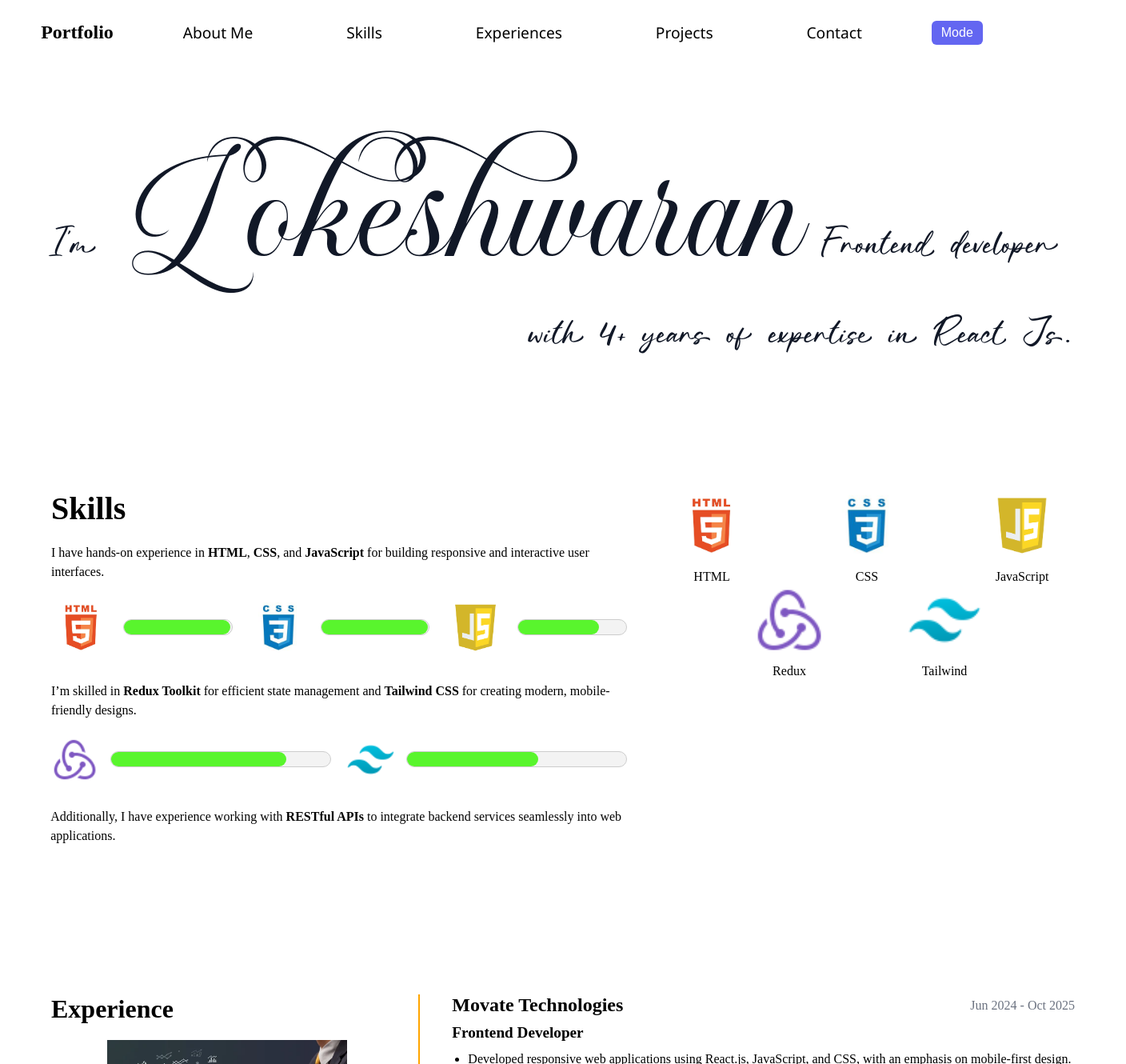
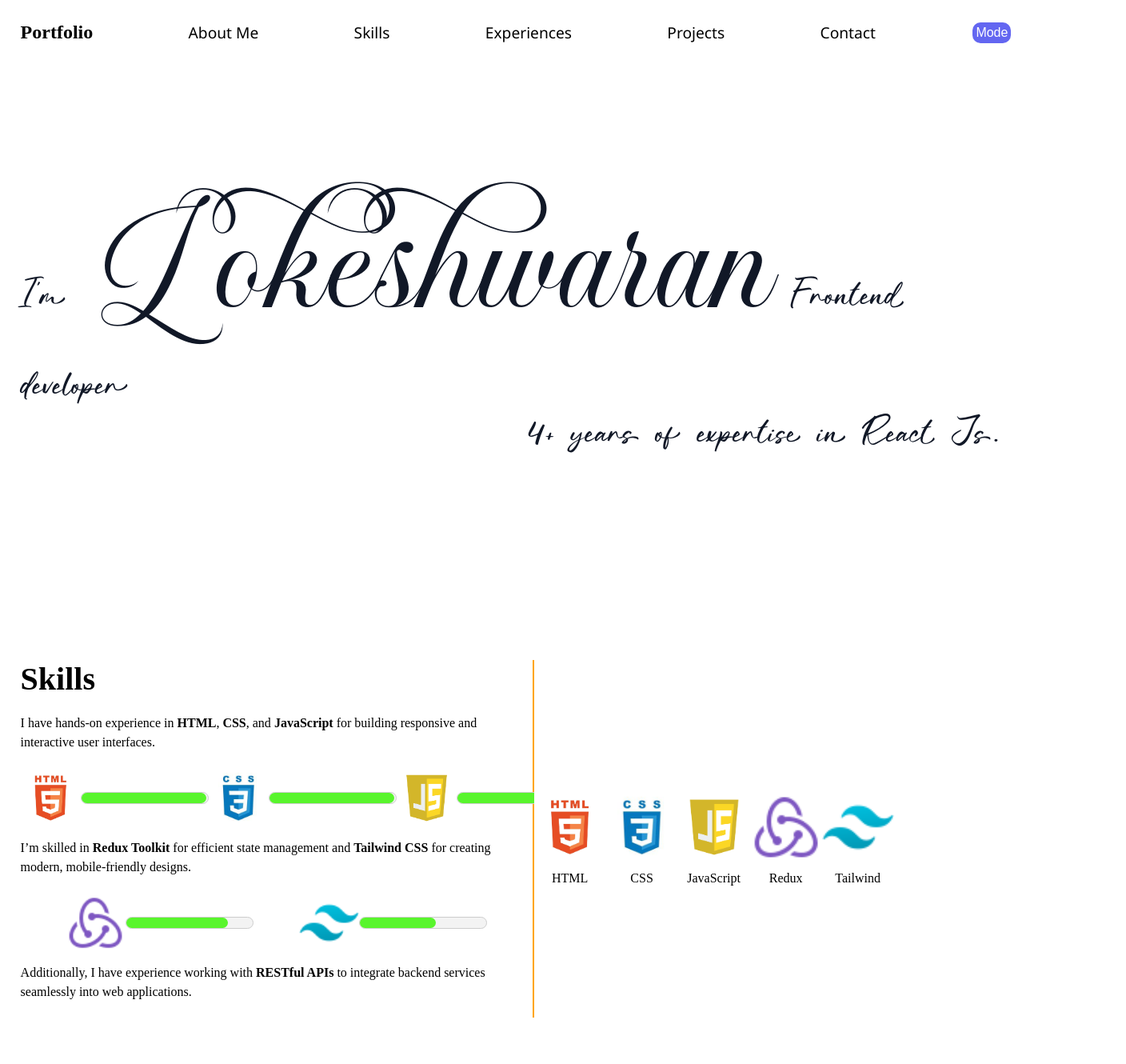
Before and after one commit to Lokeshwaran-V/my-portfolio, a React (Vite) app: page / in a window 1280 px wide. Shown: the top 1330 px of the page at 80% size, 1408 px wide, since content can reach past the window. Built offline with nearby package versions, Linux system fonts and the light colour scheme.

Commit message:
About.jsx change and Nav.jsx

```diff
--- a/src/App.jsx
+++ b/src/App.jsx
@@ -11,9 +11,9 @@ function App() {
       <Navigation />
       <About />
       <Skills />
-      <Experience />
+      {/* <Experience />
       <Project />
-      <Contact />
+      <Contact /> */}
     </>
   );
 }
--- a/src/pages/About.jsx
+++ b/src/pages/About.jsx
@@ -25,7 +25,7 @@ export default function About() {
             data-aos-duration="1200"
             className="about__text about__text--experience"
           >
-            with 4+ years of expertise in React Js.
+            4+ years of expertise in React Js.
           </p>
         </div>
       </div>
--- a/src/pages/Skills.jsx
+++ b/src/pages/Skills.jsx
@@ -21,7 +21,7 @@ export default function Skills() {
             <h2>Skills</h2>
           </div>
           <div className="skills__description">
-            <p data-aos="fade-right" data-aos-duration="500">
+            <p data-aos="fade-right" data-aos-duration="800">
               I have hands-on experience in <strong>HTML</strong>, <strong>CSS</strong>, and <strong>JavaScript</strong> for building responsive and interactive user interfaces.
             </p>
             <div className="skills__progress">
@@ -29,31 +29,31 @@ export default function Skills() {
                 <img src={HTML} alt="HTML" />
                 <progress value={99} max={100}></progress>
               </div>
-              <div className="skills__progress-item" data-aos="fade-right" data-aos-duration="500" data-aos-delay="300">
+              <div className="skills__progress-item" data-aos="fade-right" data-aos-duration="500" data-aos-delay="650">
                 <img src={CSS} alt="CSS" />
                 <progress value={99} max={100}></progress>
               </div>
-              <div className="skills__progress-item" data-aos="fade-right" data-aos-duration="500" data-aos-delay="650">
+              <div className="skills__progress-item" data-aos="fade-right" data-aos-duration="500" data-aos-delay="300">
                 <img src={JAVASCRIPT} alt="JavaScript" />
                 <progress value={75} max={100}></progress>
               </div>
             </div>
 
-            <p data-aos="fade-right" data-aos-duration="500" data-aos-delay="1300">
+            <p data-aos="fade-right" data-aos-duration="500" data-aos-delay="600">
               I’m skilled in <strong>Redux Toolkit</strong> for efficient state management and <strong>Tailwind CSS</strong> for creating modern, mobile-friendly designs.
             </p>
             <div className="skills__progress">
-              <div className="skills__progress-item" data-aos="fade-right" data-aos-duration="500" data-aos-delay="2000">
+              <div className="skills__progress-item" data-aos="fade-right" data-aos-duration="500" data-aos-delay="650">
                 <img src={REDUX} alt="Redux" />
                 <progress value={80} max={100}></progress>
               </div>
-              <div className="skills__progress-item" data-aos="fade-right" data-aos-duration="500" data-aos-delay="1650">
+              <div className="skills__progress-item" data-aos="fade-right" data-aos-duration="500" data-aos-delay="300">
                 <img src={TAILWIND} alt="Tailwind" />
                 <progress value={60} max={100}></progress>
               </div>
             </div>
 
-            <p data-aos="fade-right" data-aos-duration="500" data-aos-delay="2300">
+            <p data-aos="fade-right" data-aos-duration="500" data-aos-delay="600">
               Additionally, I have experience working with <strong>RESTful APIs</strong> to integrate backend services seamlessly into web applications.
             </p>
           </div>
@@ -62,23 +62,23 @@ export default function Skills() {
         <div className="skills__right">
           <div className="skills__logos">
             <ul className="skills__logos-list">
-              <li className="skills__logo-item" data-aos="fade-up" data-aos-duration="1500">
+              <li className="skills__logo-item" data-aos="fade-up" data-aos-duration="600">
                 <img src={HTML} alt="HTML" />
                 <p>HTML</p>
               </li>
-              <li className="skills__logo-item" data-aos="fade-up" data-aos-duration="1500">
+              <li className="skills__logo-item" data-aos="fade-up" data-aos-duration="600">
                 <img src={CSS} alt="CSS" />
                 <p>CSS</p>
               </li>
-              <li className="skills__logo-item" data-aos="fade-up" data-aos-duration="1500">
+              <li className="skills__logo-item" data-aos="fade-up" data-aos-duration="600">
                 <img src={JAVASCRIPT} alt="JavaScript" />
                 <p>JavaScript</p>
               </li>
-              <li className="skills__logo-item" data-aos="fade-down" data-aos-duration="1500">
+              <li className="skills__logo-item" data-aos="fade-down" data-aos-duration="600">
                 <img src={REDUX} alt="Redux" />
                 <p>Redux</p>
               </li>
-              <li className="skills__logo-item" data-aos="fade-down" data-aos-duration="1500">
+              <li className="skills__logo-item" data-aos="fade-down" data-aos-duration="600">
                 <img src={TAILWIND} alt="Tailwind" />
                 <p>Tailwind</p>
               </li>
--- a/src/styles/About.css
+++ b/src/styles/About.css
@@ -31,8 +31,8 @@
   display: flex;
   justify-content: center;
   align-items: center;
-  padding: 5%;
   width: 100%;
+
 }
 
 /* ===========================
@@ -40,6 +40,7 @@
 =========================== */
 .about__left {
   width: 100%;
+  padding: 10% 2%;
 }
 
 
@@ -87,7 +88,6 @@
 /* Tablets and mobiles */
 @media (max-width: 768px) {
   .about {
-    padding: 8% 6%;
     flex-direction: column;
   }
   .about__text {
@@ -95,6 +95,6 @@
     text-align: center;
   }
   .about__name {
-    font-size: 70px;
+    font-size: 65px;
   }
 }
--- a/src/styles/Navigation.css
+++ b/src/styles/Navigation.css
@@ -6,11 +6,10 @@
   justify-content: space-between;
   align-items: center;
   margin: 2%;
-  padding: 0 2%;
   position: sticky;
   top: 0;
   background: white;
-  z-index: 100;
+  /* z-index: 100; */
   flex-wrap: wrap;
 }
 
@@ -43,7 +42,6 @@
 .nav__item {
   font-family: 'Segoe UI', Tahoma, Geneva, Verdana, sans-serif;
   font-size: larger;
-  margin: 0 30px;
   cursor: pointer;
   transition: color 0.3s ease;
 }
@@ -63,11 +61,12 @@
 }
 
 .nav__mode-button {
-  padding: 6px 12px;
+  margin: 5%;
+  padding: 10%;
   cursor: pointer;
   font-size: 1rem;
   border: none;
-  border-radius: 6px;
+  border-radius: 10px;
   background-color: #6366f1;
   color: white;
   transition: background-color 0.3s ease, transform 0.1s ease;
@@ -88,17 +87,16 @@
   display: none;
   flex-direction: column;
   justify-content: space-between;
-  width: 25px;
-  height: 20px;
-  background: transparent;
+  width: 6%;
+  height: 2vh;
+  background: rgba(255, 255, 255, 0.6);
   border: none;
   cursor: pointer;
   padding: 0;
 }
 
 .nav__hamburger-line {
-  height: 3px;
-  width: 100%;
+  height: 2px;
   background-color: black;
   border-radius: 2px;
   transition: all 0.3s ease;
@@ -106,13 +104,13 @@
 
 /* Hamburger animation when open */
 .nav__hamburger-line.open:nth-child(1) {
-  transform: rotate(45deg) translate(5px, 5px);
+  transform: rotate(45deg);
 }
 .nav__hamburger-line.open:nth-child(2) {
   opacity: 0;
 }
 .nav__hamburger-line.open:nth-child(3) {
-  transform: rotate(-45deg) translate(5px, -5px);
+  transform: rotate(-45deg);
 }
 .nav__item--mode {
     display: none;
--- a/src/styles/Skills.css
+++ b/src/styles/Skills.css
@@ -3,22 +3,22 @@
 =========================== */
 .skills {
   width: 100%;
-  padding: 8% 5%;
+
 }
 
 .skills__container {
   display: flex;
-  justify-content: space-between;
-  flex-wrap: wrap;
-  gap: 40px;
+  justify-content: space-evenly;
+  width: 100%;
+  padding: 10% 2%;
 }
 
 /* ===========================
    Element: skills__left
 =========================== */
 .skills__left {
-  flex: 1 1 500px;
-  min-width: 300px;
+  width: 50%;
+  border-right: 2px solid orange;
 }
 
 .skills__title h2 {
@@ -37,16 +37,14 @@
 =========================== */
 .skills__progress {
   display: flex;
-  flex-wrap: wrap;
-  gap: 20px;
-  margin-bottom: 30px;
+  margin-bottom: 2%;
+  justify-content: space-evenly;
 }
 
 .skills__progress-item {
   display: flex;
   align-items: center;
-  gap: 15px;
-  flex: 1 1 200px;
+  justify-content: space-evenly;
 }
 
 .skills__progress-item img {
@@ -54,8 +52,8 @@
 }
 
 .skills__progress-item progress {
-  width: 100%;
-  height: 20px;
+  /* width: 100%; */
+  height: 15px;
   appearance: none;
 }
 
@@ -81,18 +79,20 @@
    Element: skills__right
 =========================== */
 .skills__right {
-  flex: 1 1 300px;
-  min-width: 200px;
+  width: 50%;
+  align-content: center;
 }
 
+.skills__logos {
+  display: flex;
+  flex: 1 1 calc(33.33%);
+}
 .skills__logos-list {
   display: flex;
-  flex-wrap: wrap;
-  justify-content: center;
-  gap: 20%;
   list-style: none;
   padding: 0;
   margin: 0;
+  align-items: center;
 }
 
 .skills__logo-item {
```
